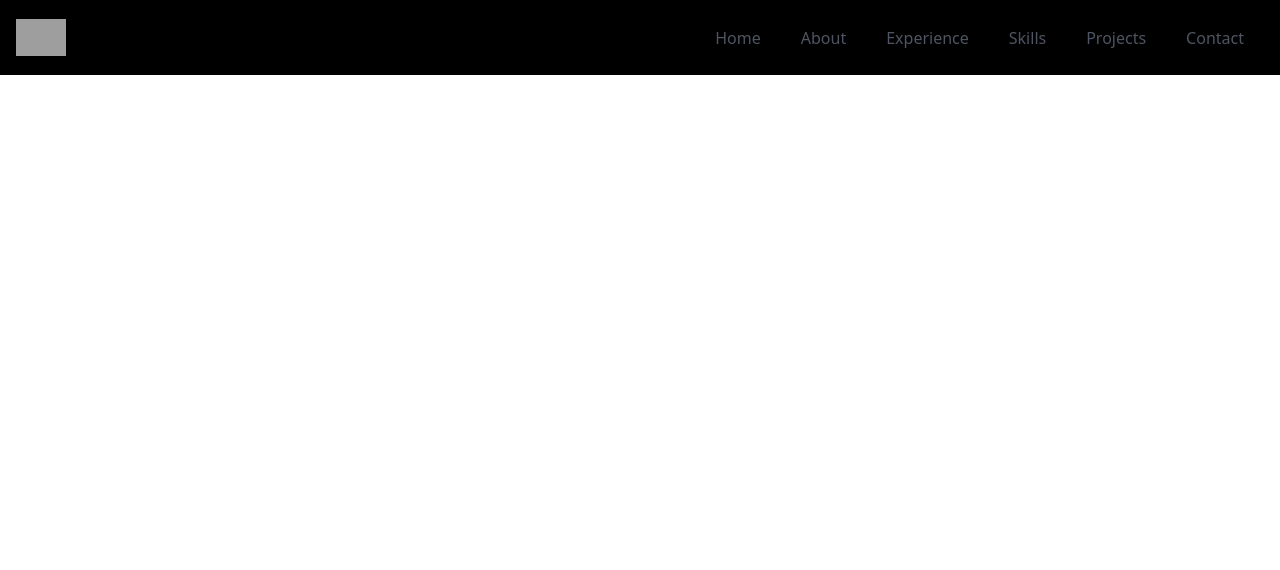
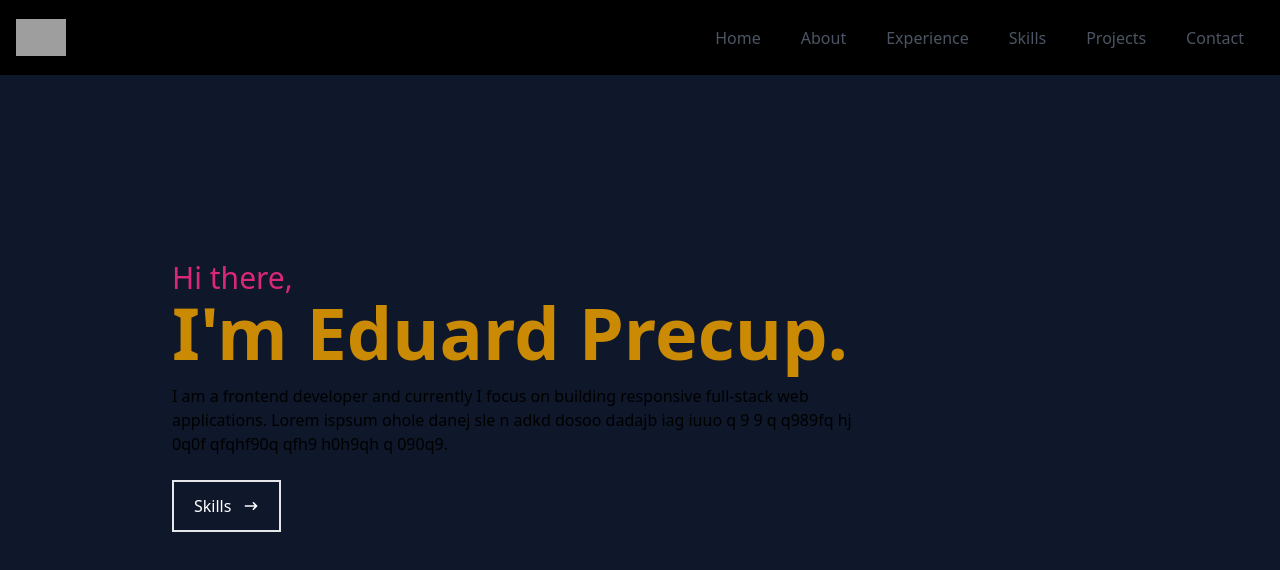
Before and after one commit to eduard15x/eduard-dev, a React (Create React App) app: page / in a window 1280 px wide. Shown: the top 570 px of the page. Built offline with nearby package versions, Linux system fonts and the light colour scheme; grey boxes are pictures that could not be loaded; the HTML template or start-up script is replaced by a standard one.

Commit message:
Creating Home component
create home component
add content, make it responsie
import profile image

```diff
--- a/src/App.js
+++ b/src/App.js
@@ -1,3 +1,4 @@
+import Home from "./components/Home";
 import Navbar from "./components/Navbar";
 
 
@@ -5,6 +6,7 @@ function App() {
   return (
     <div className="App">
       <Navbar />
+      <Home />
     </div>
   );
 }
--- /dev/null
+++ b/src/components/Home.jsx
@@ -0,0 +1,40 @@
+import { HiArrowNarrowRight } from 'react-icons/hi';
+import ProfilePic from '../assets/Profile.png';
+
+const Home = () => {
+    return (
+        <div name="home" className="w-full h-screen bg-slate-900">
+            {/* Container */}
+            <div className="max-w-[1000px] mx-auto px-8 flex flex-col justify-center h-full">
+                {/* Intro title */}
+                <h1 className="flex flex-col">
+                    <span className="text-pink-600 text-2xl sm:text-3xl">
+                        Hi there,
+                    </span>
+                    <span className="text-yellow-600 text-4xl sm:text-7xl font-bold">
+                        I'm Eduard Precup.
+                    </span>
+                </h1>
+                {/* Short intro description */}
+                <p className="text-#8892b0 sm:text-1xl py-4 max-w-[700px]">
+                    I am a frontend developer and currently I focus on building responsive
+                    full-stack web applications. Lorem ispsum ohole danej sle n adkd dosoo
+                    dadajb  iag iuuo q 9 9 q q989fq hj 0q0f  qfqhf90q qfh9 h0h9qh q 090q9.
+                </p>
+                {/* Button navigate to next section */}
+                <div>
+                    <button className='text-white group border-2 px-5 py-3 my-2 flex items-center hover:bg-pink-600'>
+                        <span>Skills</span>
+                        <HiArrowNarrowRight className='ml-3 group-hover:rotate-90 duration-300'/>
+                    </button>
+                </div>
+                {/* Homepage Image */}
+                {/* <img className='hidden lg:block absolute w-[350px] right-[5%] rounded-full'
+                    src={ ProfilePic } alt="Profile"
+                /> */}
+            </div>
+        </div>
+    );
+}
+
+export default Home;
--- a/src/components/Navbar.jsx
+++ b/src/components/Navbar.jsx
@@ -10,7 +10,7 @@ const Navbar = () => {
     };
 
     return (
-        <div className="fixed w-full h-[75px] bg-black flex justify-between items-center px-4 text-gray-600">
+        <div className="fixed w-full h-[75px] bg-black flex justify-between items-center px-4 text-gray-600 z-[9]">
             {/* Logo */}
             <img src={ Logo } alt="Logo" className="w-[50px]"/>
 
```
Also changed, not shown: 1 other file (tests, documents, lock files or other folders).
